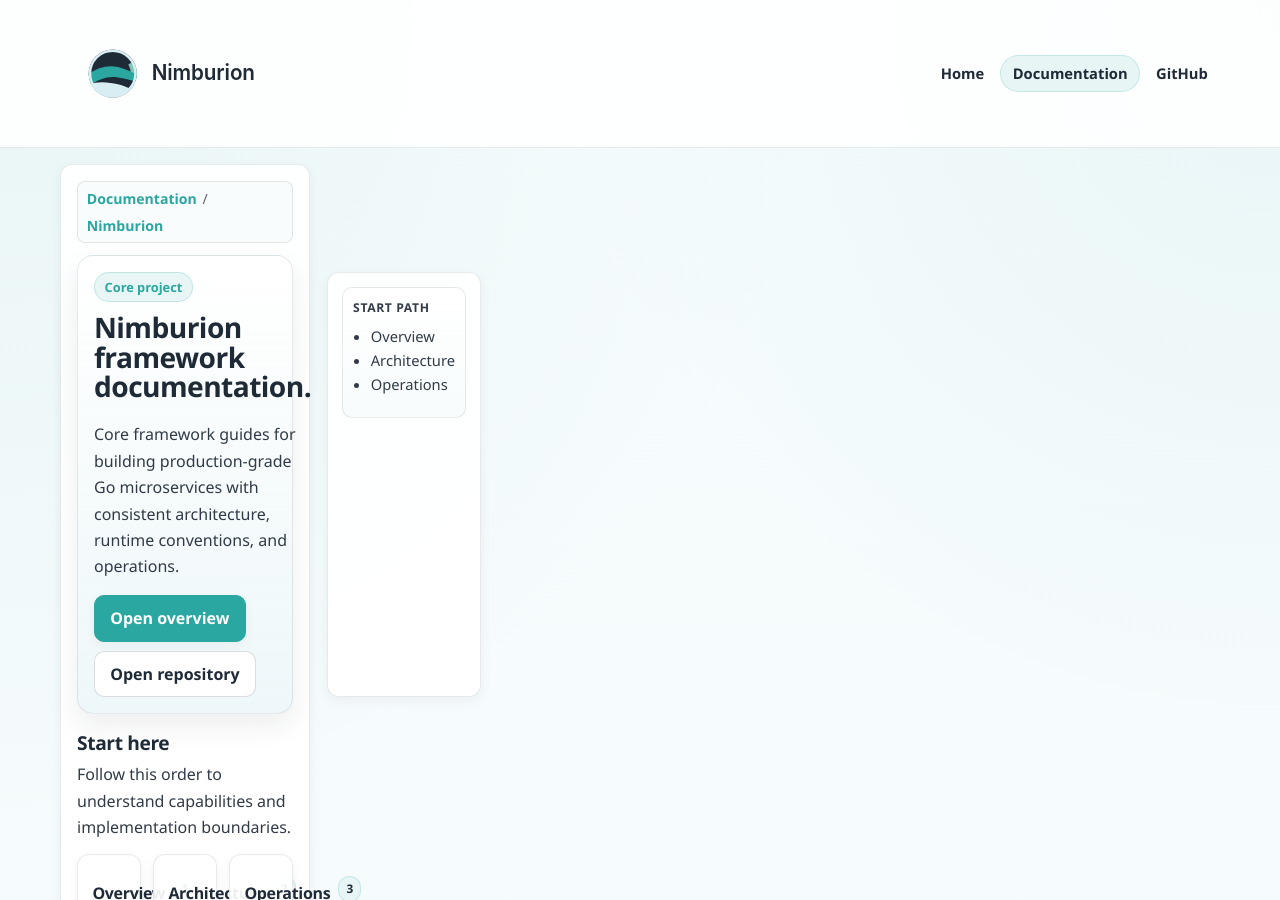
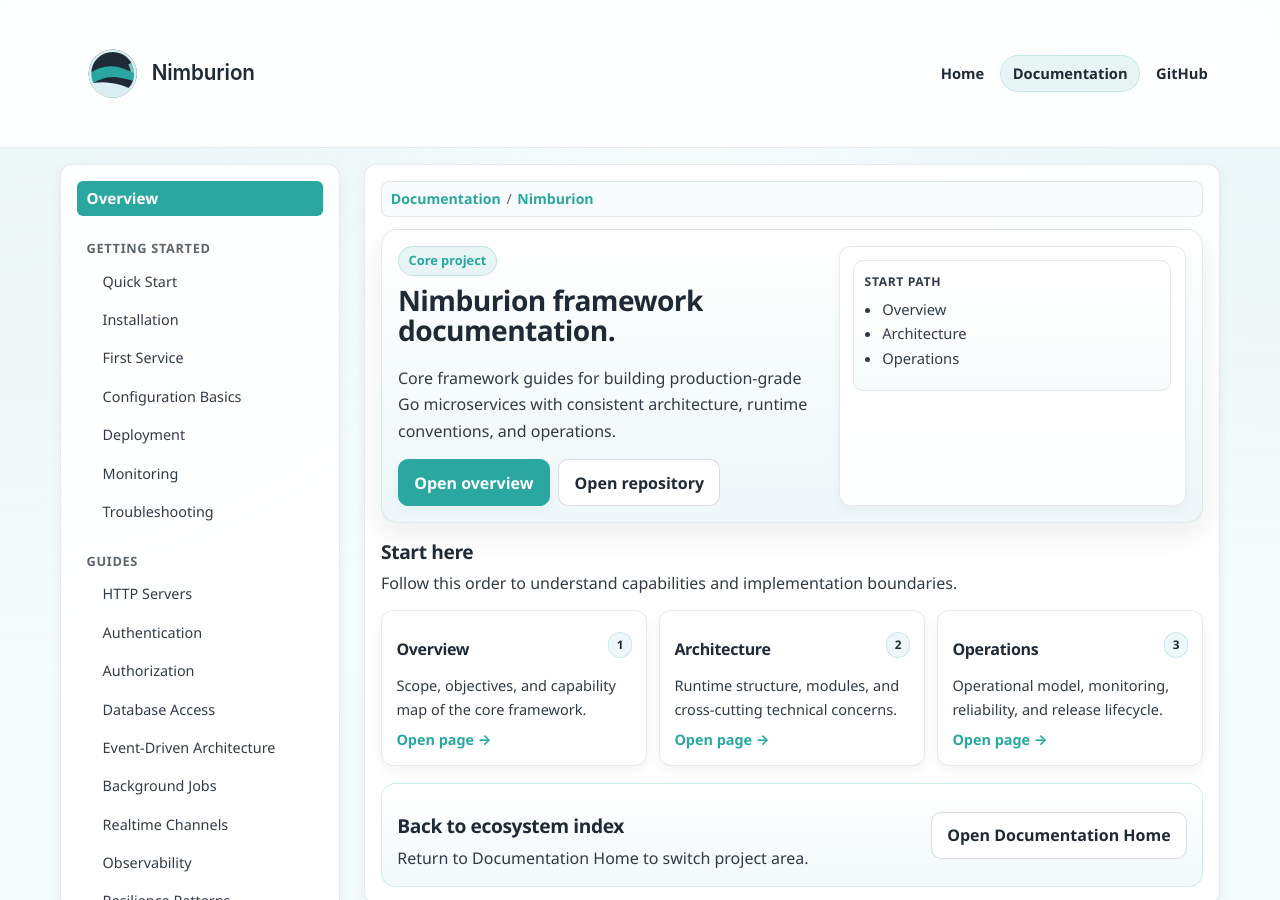
Before and after one commit to nimburion/nimburion.github.io, a Jekyll site: the page built from documentation/nimburion/index.md, in a window 1280 px wide and 900 px high. Built offline with Jekyll 4.4.1, drawn with Linux system fonts in a browser that asks for light colours.

Commit message:
feat(docs): add sidebar navigation for documentation
- Create documentation-nav.html include with hierarchical navigation
- Update documentation layout to support dynamic sidebar
- Add CSS styles for doc navigation (sections, headings, active states)
- Add doc-sections-grid CSS for section cards
- Support no-sidebar mode for non-project pages

```diff
--- /dev/null
+++ b/_includes/documentation-nav.html
@@ -0,0 +1,74 @@
+{% assign current_url = page.url %}
+
+{% if include.section == "nimburion" %}
+<nav class="doc-nav" aria-label="Nimburion documentation navigation">
+  <div class="doc-nav-section">
+    <a href="{{ '/documentation/nimburion/' | relative_url }}" class="doc-nav-title {% if current_url == '/documentation/nimburion/' or current_url == '/documentation/nimburion/index.html' %}active{% endif %}">Overview</a>
+  </div>
+
+  <div class="doc-nav-section">
+    <h3 class="doc-nav-heading">Getting Started</h3>
+    <ul class="doc-nav-list">
+      <li><a href="{{ '/documentation/nimburion/getting-started/' | relative_url }}" {% if current_url contains '/getting-started/' and current_url contains 'index' %}class="active"{% endif %}>Quick Start</a></li>
+      <li><a href="{{ '/documentation/nimburion/getting-started/installation/' | relative_url }}" {% if current_url contains '/getting-started/installation' %}class="active"{% endif %}>Installation</a></li>
+      <li><a href="{{ '/documentation/nimburion/getting-started/first-service/' | relative_url }}" {% if current_url contains '/getting-started/first-service' %}class="active"{% endif %}>First Service</a></li>
+      <li><a href="{{ '/documentation/nimburion/getting-started/configuration-basics/' | relative_url }}" {% if current_url contains '/getting-started/configuration-basics' %}class="active"{% endif %}>Configuration Basics</a></li>
+      <li><a href="{{ '/documentation/nimburion/getting-started/deployment/' | relative_url }}" {% if current_url contains '/getting-started/deployment' %}class="active"{% endif %}>Deployment</a></li>
+      <li><a href="{{ '/documentation/nimburion/getting-started/monitoring/' | relative_url }}" {% if current_url contains '/getting-started/monitoring' %}class="active"{% endif %}>Monitoring</a></li>
+      <li><a href="{{ '/documentation/nimburion/getting-started/troubleshooting/' | relative_url }}" {% if current_url contains '/getting-started/troubleshooting' %}class="active"{% endif %}>Troubleshooting</a></li>
+    </ul>
+  </div>
+
+  <div class="doc-nav-section">
+    <h3 class="doc-nav-heading">Guides</h3>
+    <ul class="doc-nav-list">
+      <li><a href="{{ '/documentation/nimburion/guides/http-servers/' | relative_url }}" {% if current_url contains '/guides/http-servers' %}class="active"{% endif %}>HTTP Servers</a></li>
+      <li><a href="{{ '/documentation/nimburion/guides/authentication/' | relative_url }}" {% if current_url contains '/guides/authentication' %}class="active"{% endif %}>Authentication</a></li>
+      <li><a href="{{ '/documentation/nimburion/guides/authorization/' | relative_url }}" {% if current_url contains '/guides/authorization' %}class="active"{% endif %}>Authorization</a></li>
+      <li><a href="{{ '/documentation/nimburion/guides/database-access/' | relative_url }}" {% if current_url contains '/guides/database-access' %}class="active"{% endif %}>Database Access</a></li>
+      <li><a href="{{ '/documentation/nimburion/guides/event-driven/' | relative_url }}" {% if current_url contains '/guides/event-driven' %}class="active"{% endif %}>Event-Driven Architecture</a></li>
+      <li><a href="{{ '/documentation/nimburion/guides/background-jobs/' | relative_url }}" {% if current_url contains '/guides/background-jobs' %}class="active"{% endif %}>Background Jobs</a></li>
+      <li><a href="{{ '/documentation/nimburion/guides/realtime-channels/' | relative_url }}" {% if current_url contains '/guides/realtime-channels' %}class="active"{% endif %}>Realtime Channels</a></li>
+      <li><a href="{{ '/documentation/nimburion/guides/observability/' | relative_url }}" {% if current_url contains '/guides/observability' %}class="active"{% endif %}>Observability</a></li>
+      <li><a href="{{ '/documentation/nimburion/guides/resilience/' | relative_url }}" {% if current_url contains '/guides/resilience' %}class="active"{% endif %}>Resilience Patterns</a></li>
+      <li><a href="{{ '/documentation/nimburion/guides/openapi/' | relative_url }}" {% if current_url contains '/guides/openapi' %}class="active"{% endif %}>OpenAPI</a></li>
+    </ul>
+  </div>
+
+  <div class="doc-nav-section">
+    <h3 class="doc-nav-heading">Reference</h3>
+    <ul class="doc-nav-list">
+      <li><a href="{{ '/documentation/nimburion/reference/architecture/' | relative_url }}" {% if current_url contains '/reference/architecture' %}class="active"{% endif %}>Architecture</a></li>
+      <li><a href="{{ '/documentation/nimburion/reference/configuration/' | relative_url }}" {% if current_url contains '/reference/configuration' %}class="active"{% endif %}>Configuration</a></li>
+      <li><a href="{{ '/documentation/nimburion/reference/configuration-secrets/' | relative_url }}" {% if current_url contains '/reference/configuration-secrets' %}class="active"{% endif %}>Configuration Secrets</a></li>
+      <li><a href="{{ '/documentation/nimburion/reference/middleware/' | relative_url }}" {% if current_url contains '/reference/middleware' %}class="active"{% endif %}>Middleware</a></li>
+      <li><a href="{{ '/documentation/nimburion/reference/adapters/' | relative_url }}" {% if current_url contains '/reference/adapters' %}class="active"{% endif %}>Adapters</a></li>
+      <li><a href="{{ '/documentation/nimburion/reference/cli-commands/' | relative_url }}" {% if current_url contains '/reference/cli-commands' %}class="active"{% endif %}>CLI Commands</a></li>
+    </ul>
+  </div>
+
+  <div class="doc-nav-section">
+    <h3 class="doc-nav-heading">Packages</h3>
+    <ul class="doc-nav-list">
+      <li><a href="{{ '/documentation/nimburion/packages/' | relative_url }}" {% if current_url == '/documentation/nimburion/packages/' or current_url == '/documentation/nimburion/packages/index.html' %}class="active"{% endif %}>Overview</a></li>
+      <li><a href="{{ '/documentation/nimburion/packages/server/' | relative_url }}" {% if current_url contains '/packages/server' %}class="active"{% endif %}>server</a></li>
+      <li><a href="{{ '/documentation/nimburion/packages/config/' | relative_url }}" {% if current_url contains '/packages/config' %}class="active"{% endif %}>config</a></li>
+      <li><a href="{{ '/documentation/nimburion/packages/middleware/' | relative_url }}" {% if current_url contains '/packages/middleware' %}class="active"{% endif %}>middleware</a></li>
+      <li><a href="{{ '/documentation/nimburion/packages/auth/' | relative_url }}" {% if current_url contains '/packages/auth' %}class="active"{% endif %}>auth</a></li>
+      <li><a href="{{ '/documentation/nimburion/packages/store/' | relative_url }}" {% if current_url contains '/packages/store' %}class="active"{% endif %}>store</a></li>
+      <li><a href="{{ '/documentation/nimburion/packages/repository/' | relative_url }}" {% if current_url contains '/packages/repository' %}class="active"{% endif %}>repository</a></li>
+      <li><a href="{{ '/documentation/nimburion/packages/eventbus/' | relative_url }}" {% if current_url contains '/packages/eventbus' %}class="active"{% endif %}>eventbus</a></li>
+      <li><a href="{{ '/documentation/nimburion/packages/jobs/' | relative_url }}" {% if current_url contains '/packages/jobs' %}class="active"{% endif %}>jobs</a></li>
+      <li><a href="{{ '/documentation/nimburion/packages/scheduler/' | relative_url }}" {% if current_url contains '/packages/scheduler' %}class="active"{% endif %}>scheduler</a></li>
+      <li><a href="{{ '/documentation/nimburion/packages/realtime/' | relative_url }}" {% if current_url contains '/packages/realtime' %}class="active"{% endif %}>realtime</a></li>
+      <li><a href="{{ '/documentation/nimburion/packages/observability/' | relative_url }}" {% if current_url contains '/packages/observability' %}class="active"{% endif %}>observability</a></li>
+      <li><a href="{{ '/documentation/nimburion/packages/health/' | relative_url }}" {% if current_url contains '/packages/health' %}class="active"{% endif %}>health</a></li>
+      <li><a href="{{ '/documentation/nimburion/packages/resilience/' | relative_url }}" {% if current_url contains '/packages/resilience' %}class="active"{% endif %}>resilience</a></li>
+      <li><a href="{{ '/documentation/nimburion/packages/email/' | relative_url }}" {% if current_url contains '/packages/email' %}class="active"{% endif %}>email</a></li>
+      <li><a href="{{ '/documentation/nimburion/packages/i18n/' | relative_url }}" {% if current_url contains '/packages/i18n' %}class="active"{% endif %}>i18n</a></li>
+      <li><a href="{{ '/documentation/nimburion/packages/migrate/' | relative_url }}" {% if current_url contains '/packages/migrate' %}class="active"{% endif %}>migrate</a></li>
+      <li><a href="{{ '/documentation/nimburion/packages/cli/' | relative_url }}" {% if current_url contains '/packages/cli' %}class="active"{% endif %}>cli</a></li>
+    </ul>
+  </div>
+</nav>
+{% endif %}
--- a/_layouts/documentation.html
+++ b/_layouts/documentation.html
@@ -41,13 +41,25 @@
   {% if page.url == '/documentation/' or page.url == '/documentation/index.html' %}
     {% assign is_documentation_home = true %}
   {% endif %}
-  <div class="container documentation-shell {% if is_documentation_home %}is-documentation-home{% endif %}">
+
+  {% assign url_parts = page.url | split: "/" %}
+  {% assign section_key = url_parts[2] %}
+  {% assign has_sidebar = false %}
+  {% if section_key == "nimburion" or section_key == "apigateway" or section_key == "bootstrapper" %}
+    {% assign has_sidebar = true %}
+  {% endif %}
+
+  <div class="container documentation-shell {% if is_documentation_home %}is-documentation-home{% elsif has_sidebar == false %}no-sidebar{% endif %}">
+    {% if has_sidebar and is_documentation_home == false %}
+    <aside class="documentation-sidebar">
+      {% include documentation-nav.html section=section_key %}
+    </aside>
+    {% endif %}
+
     <article class="documentation-content {% if is_documentation_home %}documentation-home-content{% endif %}">
       {% unless is_documentation_home %}
-      {% assign url_parts = page.url | split: "/" %}
-      {% assign section_key = url_parts[2] %}
       {% assign section_slug = section_key | default: "" %}
-      {% assign page_slug = url_parts[3] %}
+      {% assign subsection = url_parts[3] %}
 
       {% case section_key %}
       {% when "nimburion" %}{% assign section_label = "Nimburion" %}
@@ -62,9 +74,9 @@
         <span>/</span>
         <a href="{{ '/documentation/' | append: section_slug | append: '/' | relative_url }}">{{ section_label }}</a>
         {% endif %}
-        {% if page_slug and page_slug != "" %}
+        {% if subsection and subsection != "" and subsection != "index.html" %}
         <span>/</span>
-        <span>{{ page.title | default: page_slug | replace: "-", " " | capitalize }}</span>
+        <span>{{ page.title | default: subsection | replace: "-", " " | capitalize }}</span>
         {% endif %}
       </nav>
       {% endunless %}
--- a/assets/css/style.scss
+++ b/assets/css/style.scss
@@ -615,12 +615,13 @@
 
 .documentation-shell {
   display: grid;
-  grid-template-columns: minmax(210px, 250px) minmax(0, 1fr);
-  gap: 0.9rem;
+  grid-template-columns: minmax(240px, 280px) minmax(0, 1fr);
+  gap: 1.5rem;
   align-items: start;
 }
 
-.documentation-shell.is-documentation-home {
+.documentation-shell.is-documentation-home,
+.documentation-shell.no-sidebar {
   grid-template-columns: 1fr;
 }
 
@@ -631,7 +632,82 @@
   border-radius: 12px;
   background: var(--surface-alpha-92);
   box-shadow: var(--shadow-sm);
-  padding: 0.8rem;
+  padding: 1rem;
+  max-height: calc(100vh - 110px);
+  overflow-y: auto;
+}
+
+/* Doc navigation styles */
+.doc-nav {
+  display: flex;
+  flex-direction: column;
+  gap: 1.5rem;
+}
+
+.doc-nav-section {
+  display: flex;
+  flex-direction: column;
+  gap: 0.5rem;
+}
+
+.doc-nav-title {
+  font-weight: 700;
+  font-size: 0.95rem;
+  color: var(--deep-slate);
+  text-decoration: none;
+  padding: 0.4rem 0.6rem;
+  border-radius: 6px;
+  display: block;
+}
+
+.doc-nav-title:hover {
+  background: var(--surface-soft);
+  color: var(--cloud-teal);
+}
+
+.doc-nav-title.active {
+  background: var(--cloud-teal);
+  color: white;
+}
+
+.doc-nav-heading {
+  font-size: 0.8rem;
+  font-weight: 700;
+  text-transform: uppercase;
+  letter-spacing: 0.05em;
+  color: var(--muted);
+  margin: 0;
+  padding: 0 0.6rem;
+}
+
+.doc-nav-list {
+  list-style: none;
+  margin: 0;
+  padding: 0;
+  display: flex;
+  flex-direction: column;
+  gap: 0.15rem;
+}
+
+.doc-nav-list a {
+  display: block;
+  padding: 0.4rem 0.6rem;
+  font-size: 0.9rem;
+  color: var(--text-strong);
+  text-decoration: none;
+  border-radius: 6px;
+  transition: all 0.15s ease;
+}
+
+.doc-nav-list a:hover {
+  background: var(--surface-soft);
+  color: var(--cloud-teal);
+}
+
+.doc-nav-list a.active {
+  background: var(--cloud-teal);
+  color: white;
+  font-weight: 600;
 }
 
 .documentation-sidebar-title {
@@ -746,6 +822,52 @@
   margin-top: 0.35rem;
   margin-bottom: 0.6rem;
   padding-left: 1.1rem;
+}
+
+/* Doc sections grid */
+.doc-sections-grid {
+  display: grid;
+  grid-template-columns: repeat(auto-fit, minmax(280px, 1fr));
+  gap: 1rem;
+  margin: 1.5rem 0;
+}
+
+.doc-section-card {
+  border: 1px solid var(--border);
+  border-radius: 12px;
+  padding: 1.25rem;
+  background: var(--surface-alpha-94);
+  box-shadow: var(--shadow-sm);
+  transition: all 0.2s ease;
+}
+
+.doc-section-card:hover {
+  box-shadow: var(--shadow-md);
+  border-color: var(--cloud-teal);
+}
+
+.doc-section-card h3 {
+  margin: 0 0 0.5rem;
+  font-size: 1.1rem;
+  color: var(--deep-slate);
+}
+
+.doc-section-card p {
+  margin: 0 0 0.75rem;
+  color: var(--muted);
+  font-size: 0.9rem;
+  line-height: 1.5;
+}
+
+.doc-section-card a {
+  color: var(--cloud-teal);
+  font-weight: 600;
+  text-decoration: none;
+  font-size: 0.9rem;
+}
+
+.doc-section-card a:hover {
+  text-decoration: underline;
 }
 
 .wiki-content code {
```
